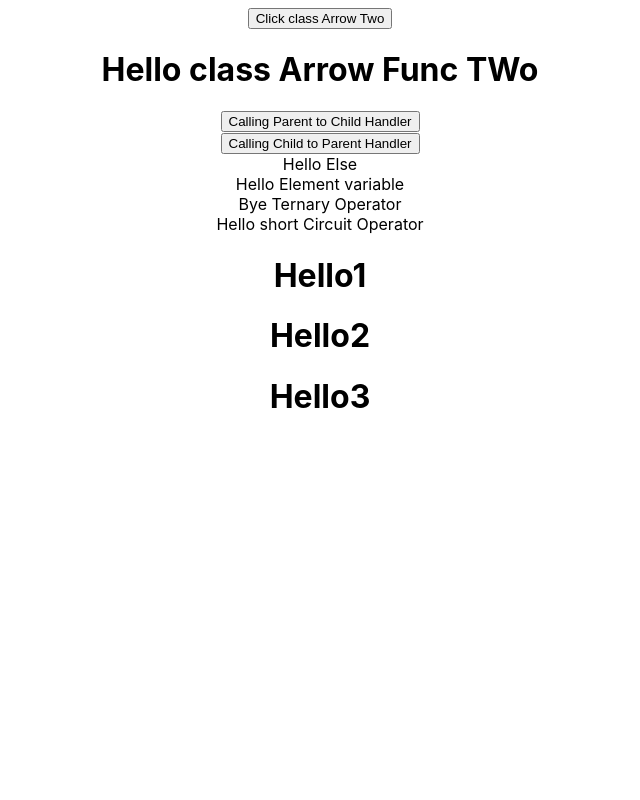
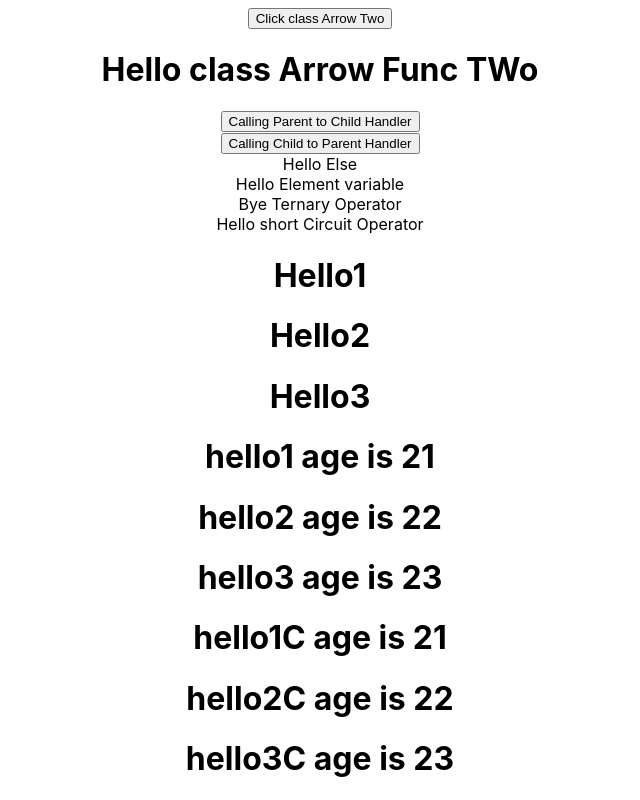
Before and after one commit to sanjay-personal/Reactjs_tutorial, a React (Create React App) app in the folder learning/: page / in a window 1280 px wide. Shown: the part 1412-2212 px from the top of the page, without its empty margins (320-960 px from the left). Before the commit the page ends 1849 px from the top, so only its background shows below. Built offline with nearby package versions, Linux system fonts and the light colour scheme.

Commit message:
added For loop with array of object and parent to child

```diff
--- a/learning/src/App.js
+++ b/learning/src/App.js
@@ -22,6 +22,8 @@ import IfElseTwo from './components/classes/IfElseTwo';
 import IfElseThree from './components/classes/IfElseThree';
 import IfElseFour from './components/classes/IfElseFour';
 import For from './components/classes/For';
+import ForTwo from './components/functional/ForTwo';
+import ForTwoParent from './components/functional/ForTwoParent';
 
 
 
@@ -68,6 +70,8 @@ function App() {
       <IfElseThree />
       <IfElseFour />
       <For />
+      <ForTwo />
+      <ForTwoParent />
     </div>
   );
 }
--- /dev/null
+++ b/learning/src/components/functional/ForTwo.js
@@ -0,0 +1,9 @@
+
+
+
+function ForTwo() {
+const persons = [{name:"hello1",age:"21"},{name:"hello2",age:"22"},{name:"hello3",age:"23"}];
+const person = persons.map(person=><h1>{person.name} age is {person.age}</h1>)
+return <div> {person} </div>
+}
+export default ForTwo
--- /dev/null
+++ b/learning/src/components/functional/ForTwoChild.js
@@ -0,0 +1,7 @@
+
+
+
+function ForTwoChild({person}) {
+return <div> <h1>{person.name} age is {person.age}</h1> </div>
+}
+export default ForTwoChild
--- /dev/null
+++ b/learning/src/components/functional/ForTwoParent.js
@@ -0,0 +1,10 @@
+import ForTwoChild from "./ForTwoChild";
+
+
+
+function ForTwoParent() {
+const persons = [{name:"hello1C",age:"21"},{name:"hello2C",age:"22"},{name:"hello3C",age:"23"}];
+const person = persons.map(person=><ForTwoChild person={person}></ForTwoChild>)
+return <div> {person} </div>
+}
+export default ForTwoParent
```
